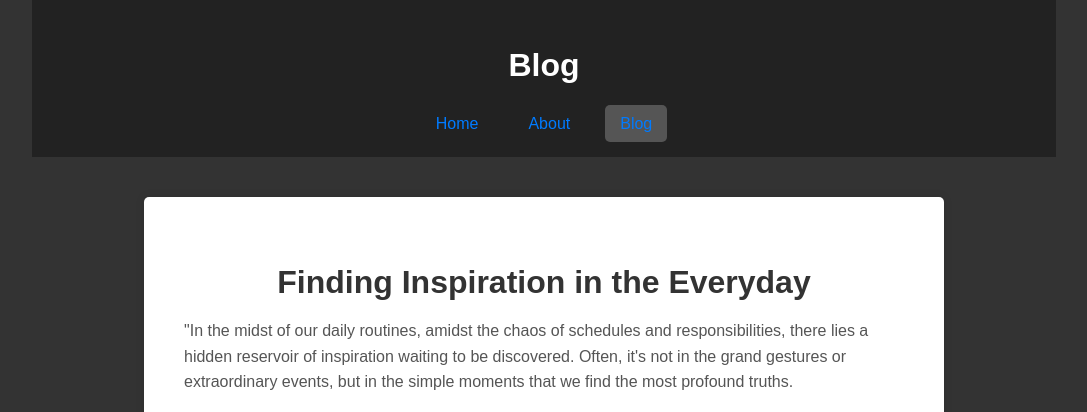
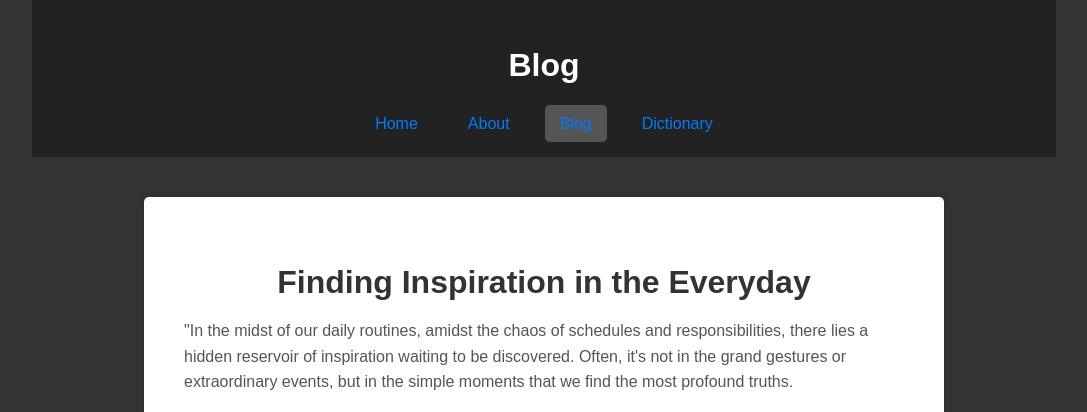
Before and after one commit to Pmarella5635/webpage, a plain HTML site: page pages/blog.html in a window 1280 px wide. Shown: the top 412 px of the page, without its empty margins (96-1183 px from the left). Drawn offline with Linux system fonts and the light colour scheme.

Commit message:
Update blog.html

```diff
--- a/pages/blog.html
+++ b/pages/blog.html
@@ -14,6 +14,7 @@
                 <li><a href="../index.html">Home</a></li>
                 <li><a href="about.html">About</a></li>
                 <li><a href="blog.html" class="active">Blog</a></li>
+                <li><a href="dictionary.html">Dictionary</a></li>
             </ul>
         </nav>
     </header>
```
